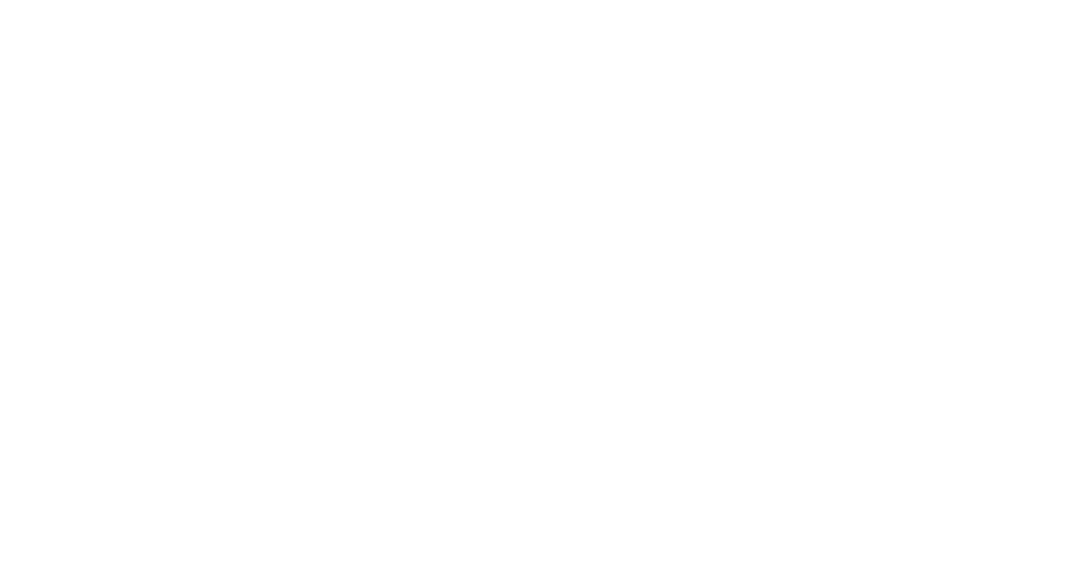
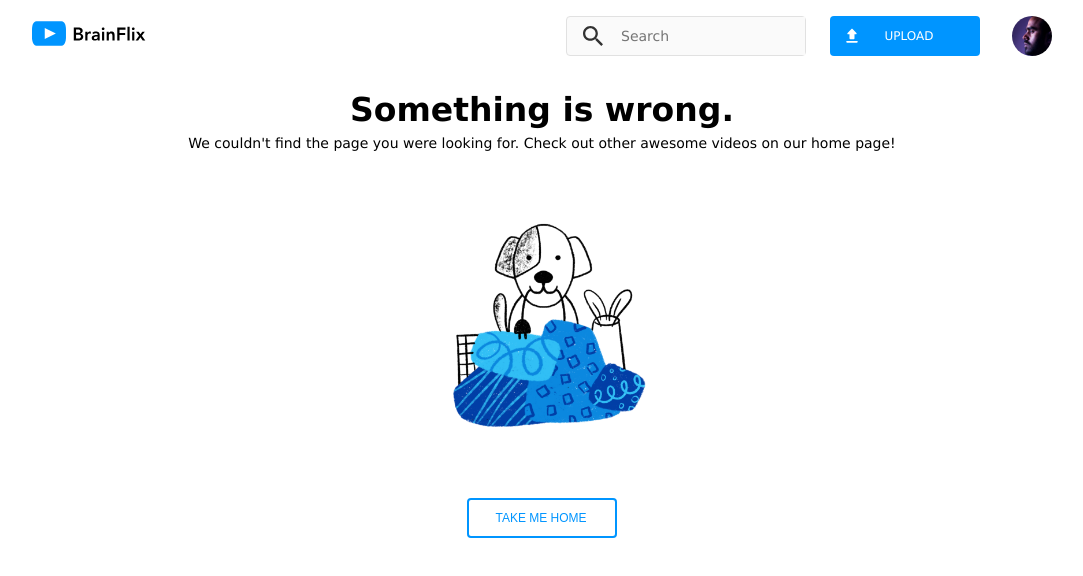
Before and after one commit to james-kwok/james-kwok-brainflix, a React (Create React App) app: page /error in a window 1280 px wide. Before the commit this address had no page. Shown: the top 576 px of the page, without its empty margins (98-1181 px from the left). Built offline with nearby package versions, Linux system fonts and the light colour scheme; a web font is replaced by a local one.

Commit message:
create success and error pages

```diff
--- a/src/App.js
+++ b/src/App.js
@@ -1,5 +1,7 @@
 import VideoPage from "./pages/VideoPage/VideoPage.jsx";
 import UploadPage from "./pages/UploadPage/UploadPage.jsx";
+import SuccessPage from "./pages/SuccessPage/SuccessPage.jsx";
+import ErrorPage from "./pages/ErrorPage/ErrorPage.jsx";
 import { BrowserRouter, Routes, Route } from "react-router-dom";
 import "./App.scss";
 
@@ -10,6 +12,8 @@
         <Route path="/" element={<VideoPage />} />
         <Route path="videos/:videoId" element={<VideoPage />} />
         <Route path="/upload" element={<UploadPage />} />
+        <Route path="/success" element={<SuccessPage />} />
+        <Route path="/error" element={<ErrorPage />} />
       </Routes>
     </BrowserRouter>
   );
--- a/src/App.scss
+++ b/src/App.scss
@@ -16,6 +16,7 @@
   font-weight: $body-weight;
   line-height: $labels-buttons-line-height;
   color: $primary-white;
+  text-decoration: none;
 }
 
 input {
--- a/src/component/UploadForm/UploadForm.jsx
+++ b/src/component/UploadForm/UploadForm.jsx
@@ -38,14 +38,14 @@
         </div>
       </div>
       <div className="Upload__buttons">
-        <div className="Upload__button-wrapper">
+        <Link to="/success" className="Upload__button-wrapper">
           <img
             className="Upload__button-icon"
             src={uploadIcon}
             alt="Upload-Icon"
           />
           <button className="Upload__button">Publish</button>
-        </div>
+        </Link>
         <div className="Upload__textlink-wrapper">
           <Link to="/" className="Upload__textlink">
             Cancel
--- a/src/component/UploadForm/UploadForm.scss
+++ b/src/component/UploadForm/UploadForm.scss
@@ -186,10 +186,6 @@
     border-radius: 4px;
     margin-top: 1.5rem;
 
-    &:hover {
-      background-color: $secondary-blue;
-    }
-
     @include tablet {
       width: 9.375rem;
       align-items: center;
--- /dev/null
+++ b/src/pages/ErrorPage/ErrorPage.jsx
@@ -0,0 +1,29 @@
+import { Link } from "react-router-dom";
+import errorImage from "../../assets/images/error-state.png";
+import Navigation from "../../component/Navigation/Navigation";
+import "./ErrorPage.scss";
+
+const ErrorPage = () => {
+  return (
+    <>
+      <Navigation />
+      <div className="Error">
+        <h1 className="Error__title">Something is wrong.</h1>
+        <p className="Error__message">
+          We couldn't find the page you were looking for. Check out other
+          awesome videos on our home page!
+        </p>
+        <img
+          className="Error__image"
+          src={errorImage}
+          alt="Dog bit the cable"
+        />
+        <Link to="/" className="Error__button-wrapper">
+          <button className="Error__button">Take me home</button>
+        </Link>
+      </div>
+    </>
+  );
+};
+
+export default ErrorPage;
--- /dev/null
+++ b/src/pages/ErrorPage/ErrorPage.scss
@@ -0,0 +1,87 @@
+@use "../../styles/partials/colors" as *;
+@use "../../styles/partials/breakpoints" as *;
+@use "../../styles/partials/typography" as *;
+
+.Error {
+  display: flex;
+  flex-direction: column;
+  justify-content: center;
+  padding: 1rem;
+
+  &__title {
+    font-size: $page-header-size-mobile;
+    font-weight: $page-header-weight-mobile;
+    line-height: $page-header-line-height-mobile;
+    text-align: center;
+    padding: 1rem;
+
+    @include tablet {
+        font-size: $page-header-size;
+        font-weight: $page-header-weight;
+        line-height: $page-header-line-height;
+        padding: 0.5rem 2.25rem;
+    }
+
+    @include desktop {
+        max-width: 1020px;
+        padding: 0;
+        margin: 0 auto;
+    }
+  }
+
+  &__message {
+    font-size: $body-size-mobile;
+    font-weight: $body-weight-mobile;
+    line-height: $body-line-height-mobile;
+    text-align: center;
+    padding: 1rem;
+
+    @include tablet {
+      font-size: $body-size;
+      font-weight: $body-weight;
+      line-height: $body-line-height;
+      padding: 0.5rem 2.25rem;
+    }
+
+    @include desktop {
+      max-width: 1020px;
+      padding: 0;
+      margin: 0 auto;
+    }
+  }
+  &__image {
+    width: 50%;
+    margin: 1rem auto;
+
+    @include tablet {
+        width: 25%;
+    }
+  }
+
+  &__button-wrapper {
+    height: 2.5rem;
+    width: 100%;
+    background-color: $primary-white;
+    border: 2px solid $primary-blue;
+    border-radius: 4px;
+
+    &:hover {
+      background-color: $secondary-blue;
+      border: none;
+    }
+
+    @include tablet {
+      margin-top: 0.5rem;
+      width: 9.375rem;
+      margin: 0 auto;
+    }
+  }
+
+  &__button {
+    color: $primary-blue;
+
+    &:hover {
+      color: $primary-white;
+    }
+  }
+}
--- /dev/null
+++ b/src/pages/SuccessPage/SuccessPage.jsx
@@ -0,0 +1,29 @@
+import { Link } from "react-router-dom";
+import successImage from "../../assets/images/success-state.png";
+import Navigation from "../../component/Navigation/Navigation";
+import "./SuccessPage.scss";
+
+const SuccessPage = () => {
+  return (
+    <>
+      <Navigation />
+      <div className="Success">
+        <h1 className="Success__title">Upload success! 🥳</h1>
+        <p className="Success__message">
+          Your video was published moments ago, you will see it on the home page
+          on your next visit.
+        </p>
+        <img
+          className="Success__image"
+          src={successImage}
+          alt="Dog bit the cable"
+        />
+        <Link to="/" className="Success__button-wrapper">
+          <button className="Success__button">Take me home</button>
+        </Link>
+      </div>
+    </>
+  );
+};
+
+export default SuccessPage;
--- /dev/null
+++ b/src/pages/SuccessPage/SuccessPage.scss
@@ -0,0 +1,87 @@
+@use "../../styles/partials/colors" as *;
+@use "../../styles/partials/breakpoints" as *;
+@use "../../styles/partials/typography" as *;
+
+.Success {
+  display: flex;
+  flex-direction: column;
+  justify-content: center;
+  padding: 1rem;
+
+  &__title {
+    font-size: $page-header-size-mobile;
+    font-weight: $page-header-weight-mobile;
+    line-height: $page-header-line-height-mobile;
+    text-align: center;
+    padding: 1rem;
+
+    @include tablet {
+        font-size: $page-header-size;
+        font-weight: $page-header-weight;
+        line-height: $page-header-line-height;
+        padding: 0.5rem 2.25rem;
+    }
+
+    @include desktop {
+        max-width: 1020px;
+        padding: 0;
+        margin: 0 auto;
+    }
+  }
+
+  &__message {
+    font-size: $body-size-mobile;
+    font-weight: $body-weight-mobile;
+    line-height: $body-line-height-mobile;
+    text-align: center;
+    padding: 1rem;
+
+    @include tablet {
+      font-size: $body-size;
+      font-weight: $body-weight;
+      line-height: $body-line-height;
+      padding: 0.5rem 2.25rem;
+    }
+
+    @include desktop {
+      max-width: 1020px;
+      padding: 0;
+      margin: 0 auto;
+    }
+  }
+  &__image {
+    width: 50%;
+    margin: 1rem auto;
+
+    @include tablet {
+        width: 25%;
+    }
+  }
+
+  &__button-wrapper {
+    height: 2.5rem;
+    width: 100%;
+    background-color: $primary-white;
+    border: 2px solid $primary-blue;
+    border-radius: 4px;
+
+    &:hover {
+      background-color: $secondary-blue;
+      border: none;
+    }
+
+    @include tablet {
+      margin-top: 0.5rem;
+      width: 9.375rem;
+      margin: 0 auto;
+    }
+  }
+
+  &__button {
+    color: $primary-blue;
+
+    &:hover {
+      color: $primary-white;
+    }
+  }
+}
```
Also changed, not shown: src/assets/images/error-state.png (added), src/assets/images/success-state.png (added).
